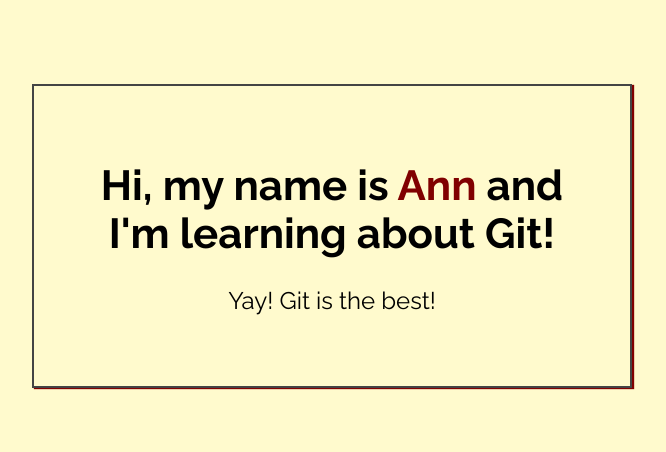
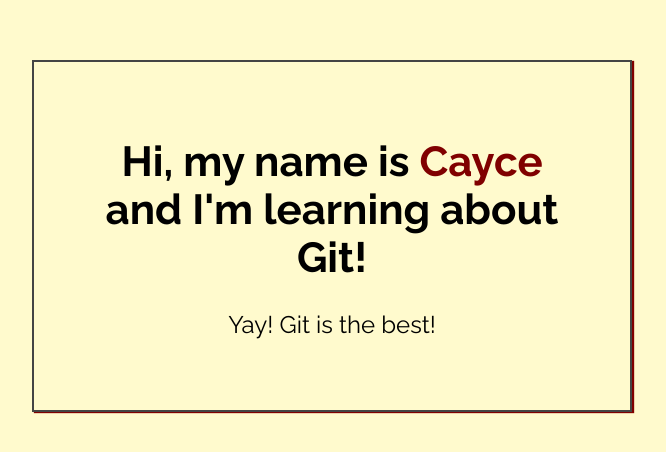
Before and after one commit to caycecoleman/My-First-Repo, a plain HTML site: page index.html in a window 1280 px wide. Shown: the part 164-616 px from the top of the page, without its empty margins (308-974 px from the left). Drawn offline with Linux system fonts and the light colour scheme.

Commit message:
Added name to index.html

```diff
--- a/index.html
+++ b/index.html
@@ -14,7 +14,7 @@
 <body>
 
     <div class="greeting">
-        <h1>Hi, my name is <span class="highlight">Ann</span> and I'm learning about Git! </h1>
+        <h1>Hi, my name is <span class="highlight">Cayce</span> and I'm learning about Git! </h1>
 
         <p>Yay! Git is the best!</p>
     </div>
```
